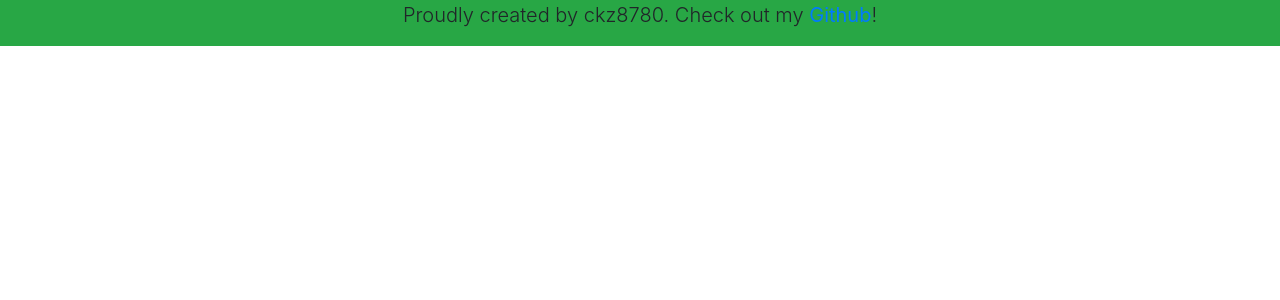
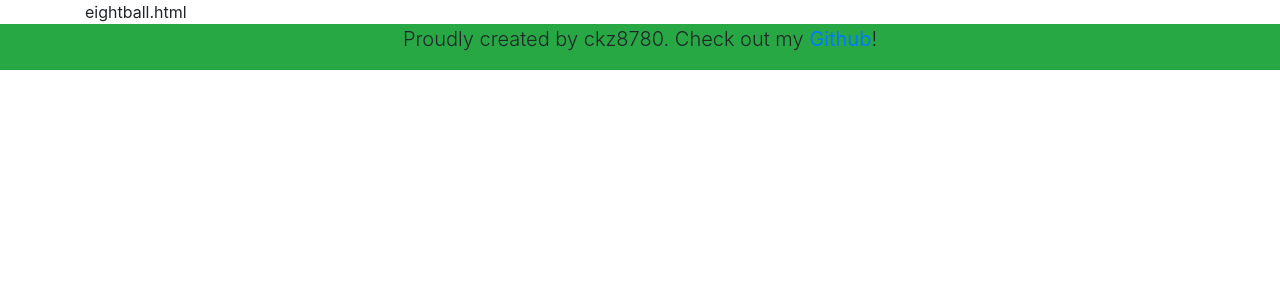
Before and after one commit to ckz8780/mpg_eightball, a Django app: page / in a window 1280 px wide. Shown: the top 300 px of the page. Run offline with Django 3.2, Linux system fonts and the light colour scheme; some libraries are stand-ins or nearby versions.

Commit message:
tested template inheritance - OK

```diff
--- a/eightball/templates/eightball.html
+++ b/eightball/templates/eightball.html
@@ -3,3 +3,7 @@
 {% block title %}
     Magic Eight Ball
 {% endblock %}
+
+{% block content %}
+    eightball.html
+{% endblock %}
```
